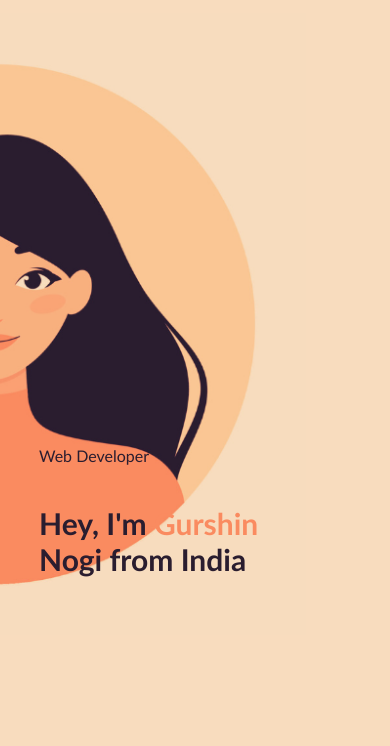
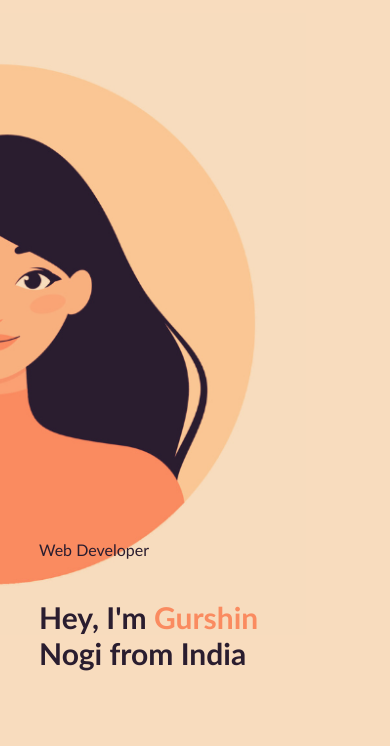
Before and after one commit to gurshin/gurshin-portfolio, a plain HTML site: page index.html in a window 390 px wide. Shown: the part 98-844 px from the top of the page. Drawn offline with Linux system fonts and the light colour scheme.

Commit message:
Update styles.css

```diff
--- a/styles.css
+++ b/styles.css
@@ -337,7 +337,7 @@ nav span svg{
 }
 @media only screen and (max-width:621px){
     .header-text{
-        margin-top: 150%;
+        margin-top: 180%;
         font-size: 16px;
     }
     .header-text h1{
```
